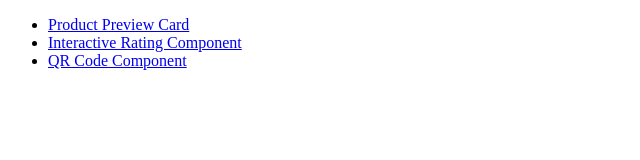
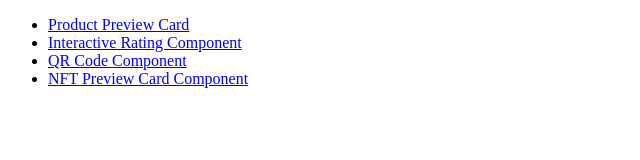
Before and after one commit to masonpsps/fe-design-challenges, a plain HTML site: page index.html in a window 1280 px wide. Shown: the whole page, without its empty margins (0-640 px from the left). Drawn offline with Linux system fonts and the light colour scheme.

Commit message:
updated link on main index

```diff
--- a/index.html
+++ b/index.html
@@ -20,6 +20,9 @@
             <li>
                 <a href="./QR Code Component/index.html">QR Code Component</a>
             </li>
+            <li>
+                <a href="./NFT Preview Card Component/index.html">NFT Preview Card Component</a>
+            </li>
         </ul>
     </div>
 </body>
```
